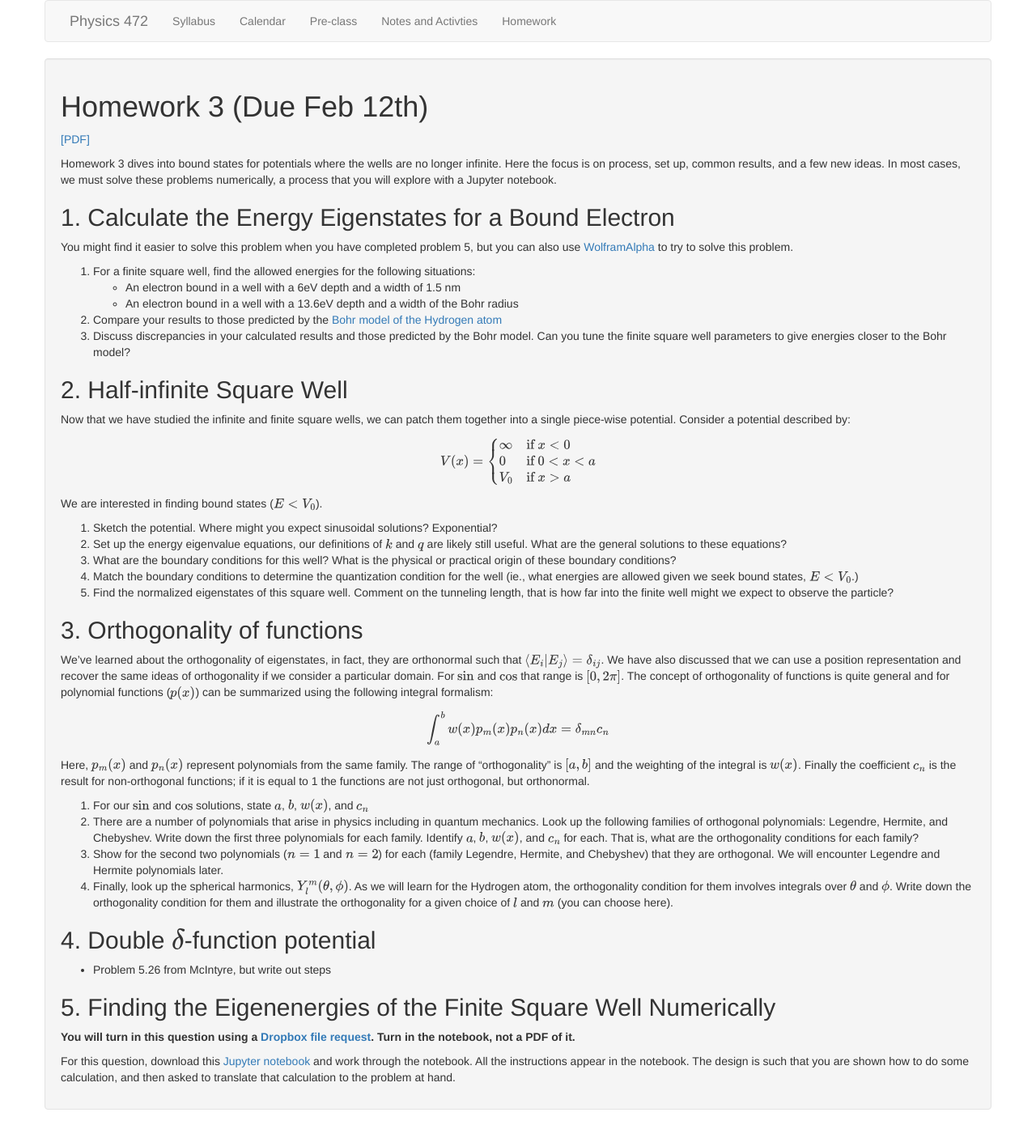
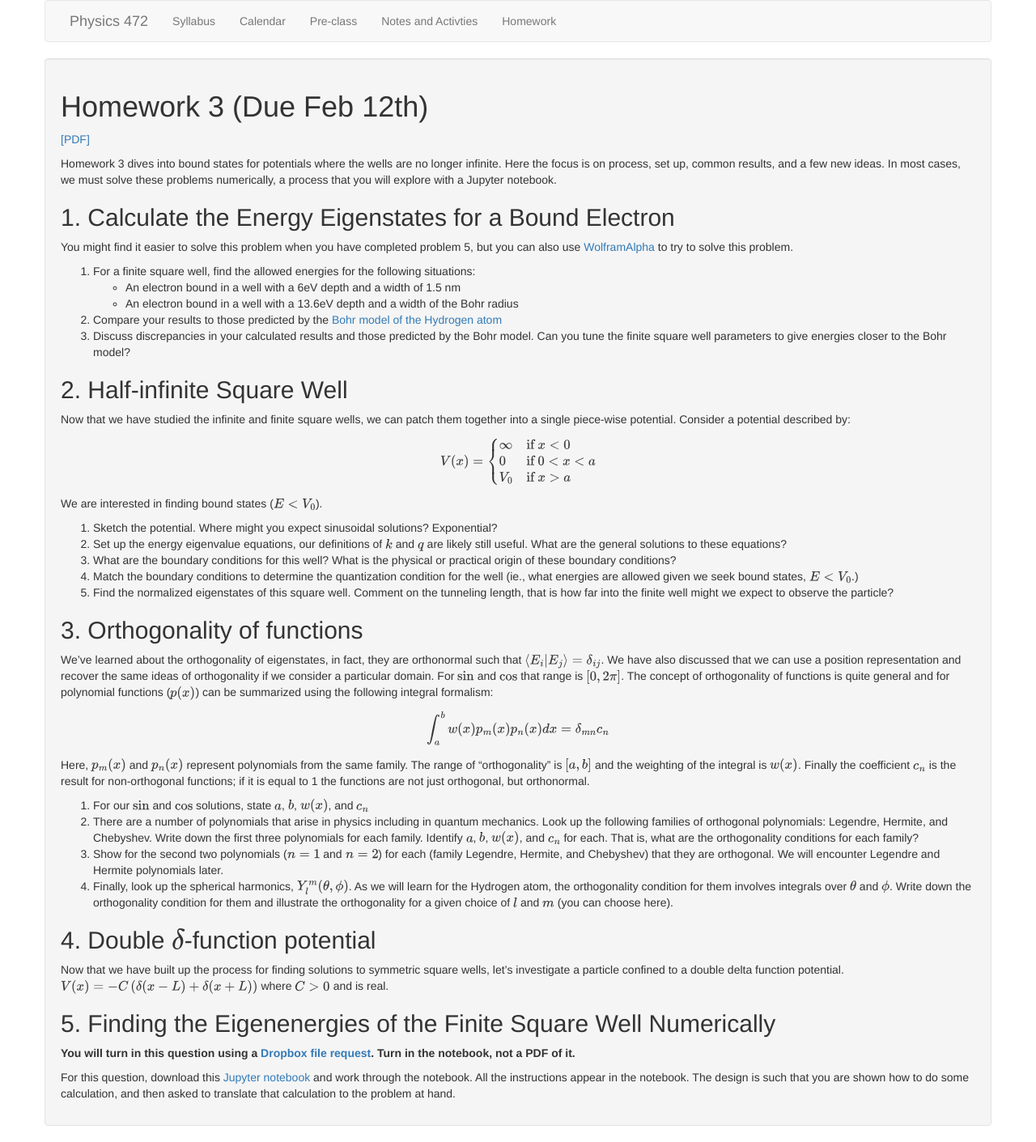
Before and after one commit to dannycab/phy472msu_s2021, a Jekyll site: the page built from assignments/homework3.md, in a window 1280 px wide. Shown: the whole page at 81% size. Built offline with Jekyll 4.4.1, drawn with Linux system fonts in a browser that asks for light colours.

```diff
--- a/assignments/homework3.md
+++ b/assignments/homework3.md
@@ -53,7 +53,7 @@
 
 ## 4. Double $\delta$-function potential
 
-* Problem 5.26 from McIntyre, but write out steps
+Now that we have built up the process for finding solutions to symmetric square wells, let's investigate a particle confined to a double delta function potential. $V(x) = -C\left(\delta(x-L)+\delta(x+L)\right)$ where $C>0$ and is real.
 
 ## 5. Finding the Eigenenergies of the Finite Square Well Numerically
 
```
Also changed, not shown: assignments/index.md (+1 -1 lines).
